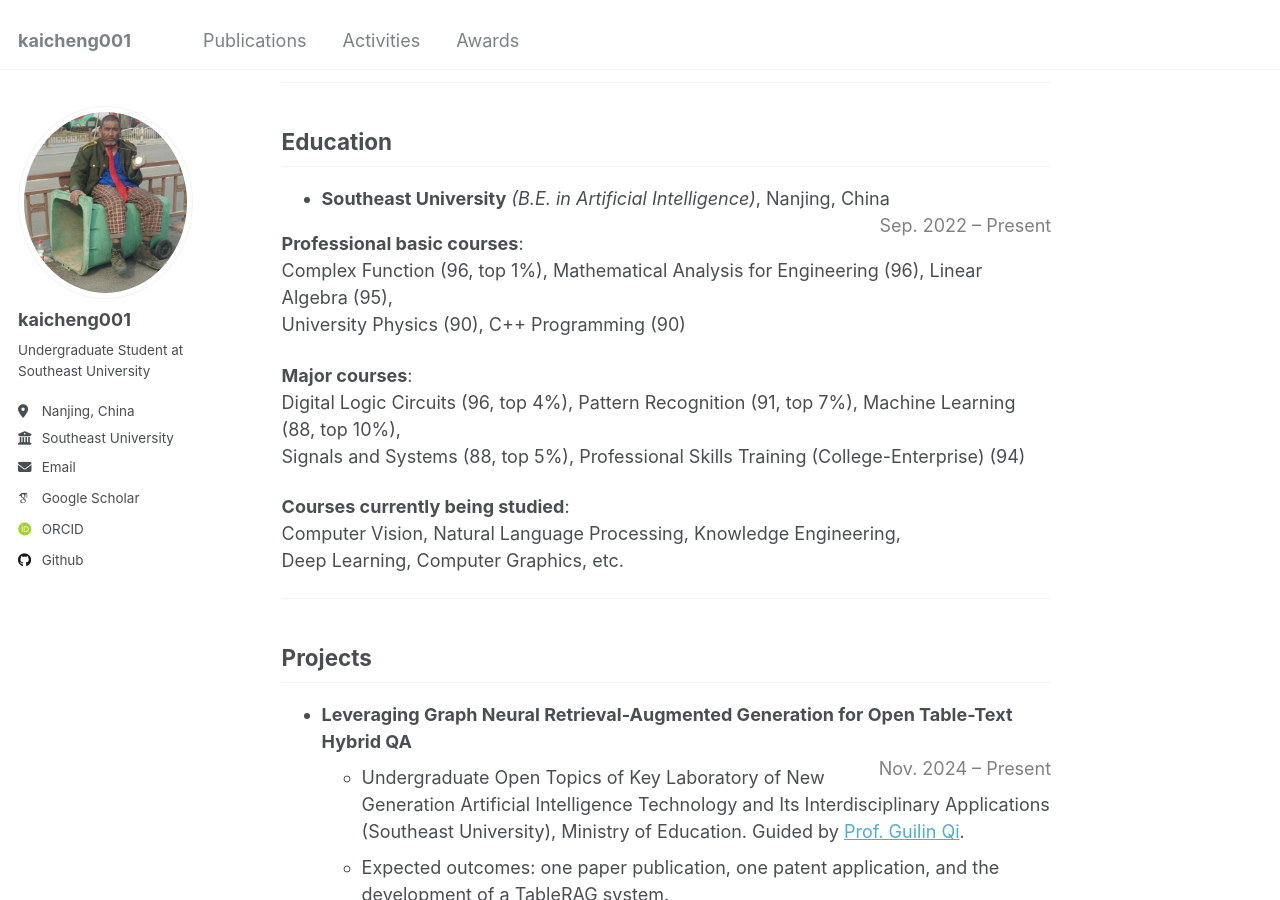
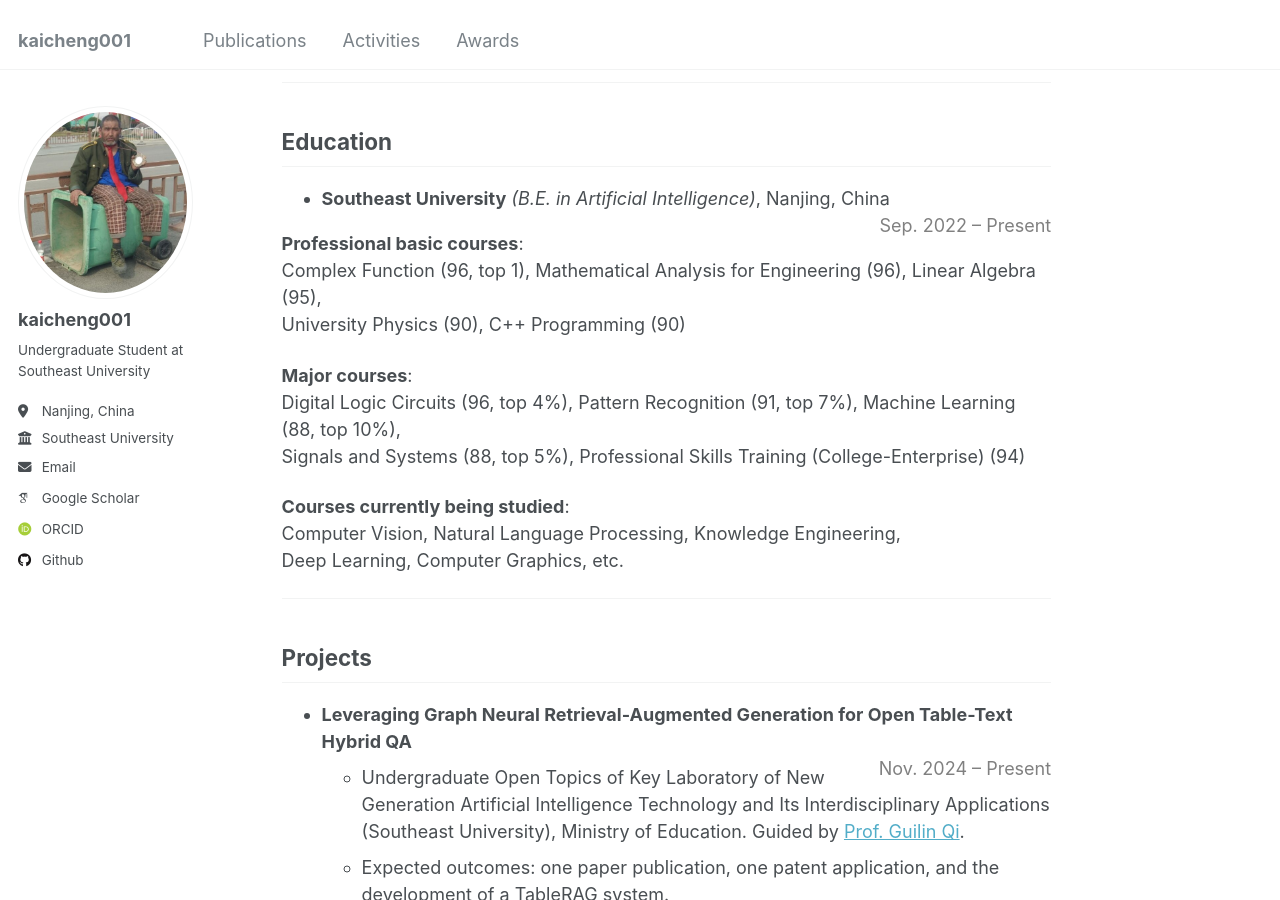
Before and after one commit to kaicheng001/kaicheng001.github.io, a Jekyll site: the page built from _pages/about.md, in a window 1280 px wide and 900 px high, scrolled down 428 px. Built offline with Jekyll 4.4.1, drawn with Linux system fonts in a browser that asks for light colours; some web fonts are replaced.

```diff
--- a/_pages/about.md
+++ b/_pages/about.md
@@ -20,7 +20,7 @@ I enjoy exploring the unknown and excel in the practical application of technica
 <span style="float: right; color: gray;">Sep. 2022 – Present</span>
 
 **Professional basic courses**:
-Complex Function (96, top 1%), Mathematical Analysis for Engineering (96), Linear Algebra (95),
+Complex Function (96, top 1), Mathematical Analysis for Engineering (96), Linear Algebra (95),
 University Physics (90), C++ Programming (90)
 
 **Major courses**:
```
